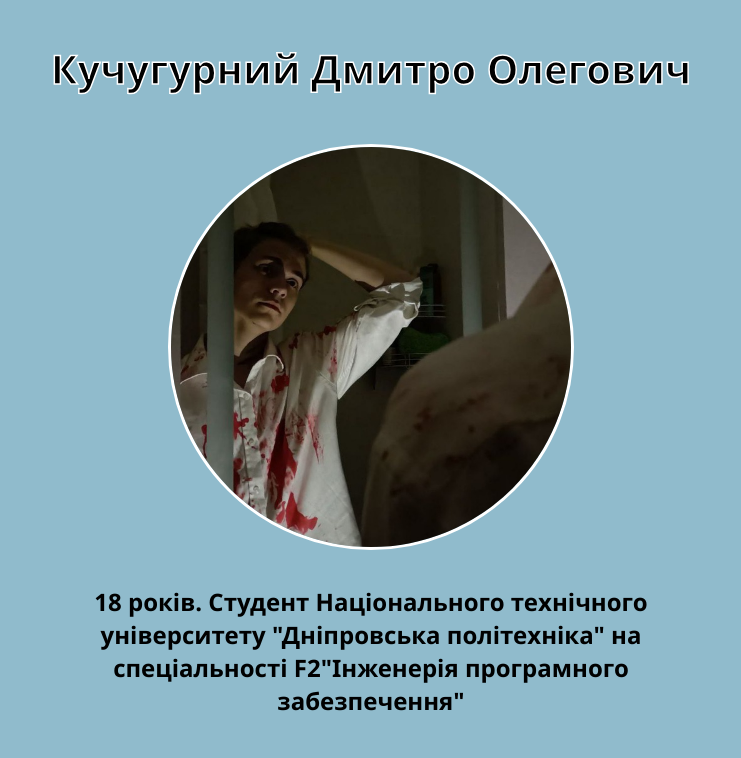
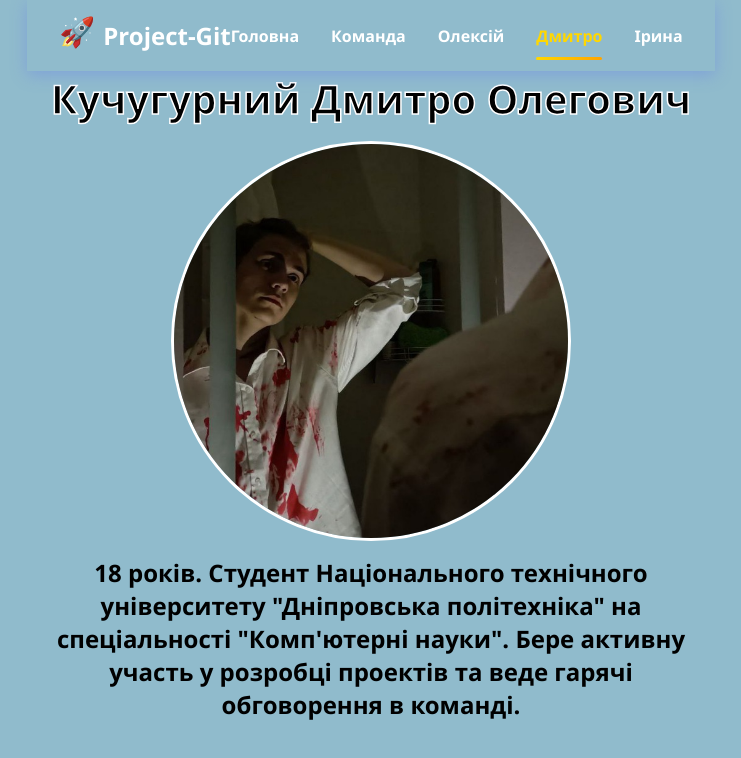
Before and after one commit to sky-o0/Project-Git, a plain HTML site: page dima.html in a window 1280 px wide. Shown: the whole page, without its empty margins (269-1010 px from the left). Drawn offline with Linux system fonts and the light colour scheme.

Commit message:
🔄 Оновити dima.html додавши Navbar

```diff
--- a/dima.html
+++ b/dima.html
@@ -1,15 +1,51 @@
 <!DOCTYPE html>
-<html lang="en">
+<html lang="uk">
 <head>
     <meta charset="UTF-8">
     <meta name="viewport" content="width=device-width, initial-scale=1.0">
+    <link rel="stylesheet" href="navbar.css">
     <link rel="stylesheet" href="dima.css">
-    <title>Kuchgurnii Dmitro</title>
+    <title>Кучугурний Дмитро</title>
 </head>
 <body>
+    <!-- NAVBAR -->
+    <nav class="navbar">
+        <div class="navbar-container">
+            <a href="index.html" class="navbar-brand">
+                <span class="navbar-brand-icon">🚀</span>
+                Project-Git
+            </a>
+            <ul class="nav-menu">
+                <li class="nav-item">
+                    <a href="index.html" class="nav-link">Головна</a>
+                </li>
+                <li class="nav-item">
+                    <a href="git.html" class="nav-link">Команда</a>
+                </li>
+                <li class="nav-item">
+                    <a href="bob.html" class="nav-link">Олексій</a>
+                </li>
+                <li class="nav-item">
+                    <a href="dima.html" class="nav-link">Дмитро</a>
+                </li>
+                <li class="nav-item">
+                    <a href="ira.html" class="nav-link">Ірина</a>
+                </li>
+            </ul>
+            <div class="hamburger" onclick="toggleMenu()">
+                <span></span>
+                <span></span>
+                <span></span>
+            </div>
+        </div>
+    </nav>
+
+    <!-- PROFILE CONTENT -->
     <h2 class="name">Кучугурний Дмитро Олегович</h2>
 
-    <img class="image" src="dima.jpg">
-    <h2 class="info">18 років. Студент Національного технічного університету "Дніпровська політехніка" на спеціальності F2"Інженерія програмного забезпечення"</h2>
+    <img class="image" src="dima.jpg" alt="Фото Дмитра Кучугурного">
+    <h2 class="info">18 років. Студент Національного технічного університету "Дніпровська політехніка" на спеціальності "Комп'ютерні науки". Бере активну участь у розробці проектів та веде гарячі обговорення в команді.</h2>
+
+    <script src="navbar.js"></script>
 </body>
 </html>
```
